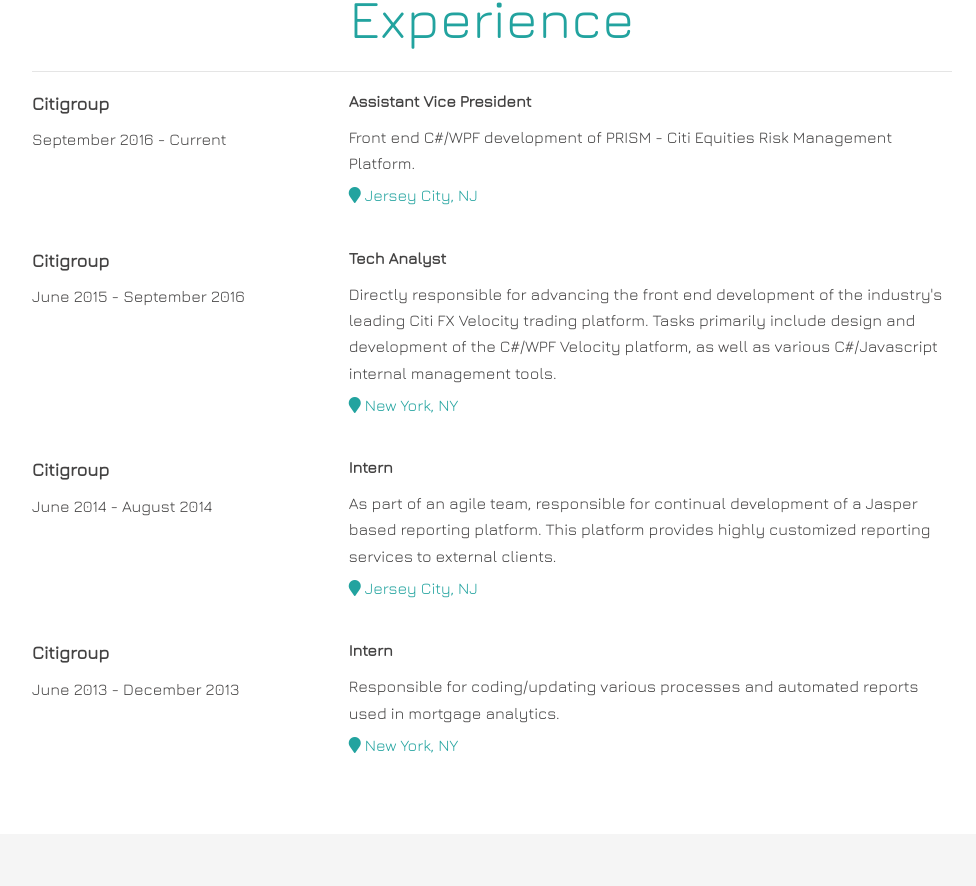
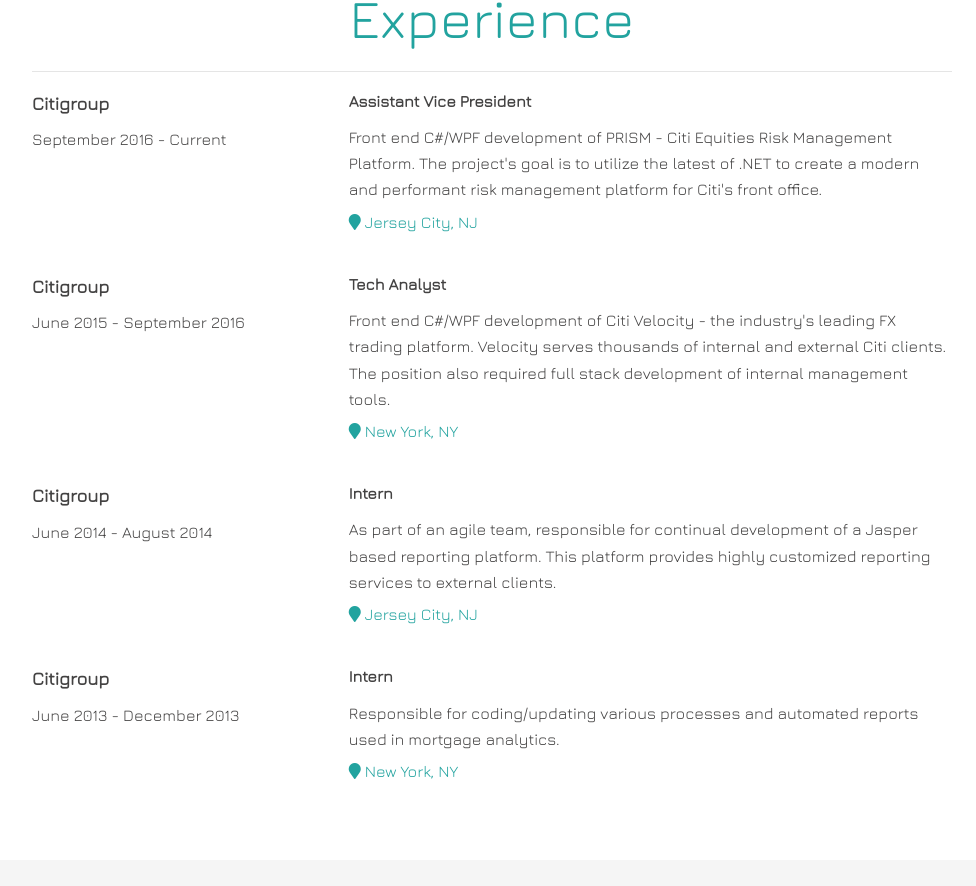
Before and after one commit to Antonite/Website, an Angular app: page / in a window 1280 px wide. Shown: the part 1535-2421 px from the top of the page, without its empty margins (148-1124 px from the left). Built offline with nearby package versions, Linux system fonts and the light colour scheme; no server answers; what highcharts-angular would draw is missing.

Commit message:
experience wording changes

```diff
--- a/src/app/experience/experience-data.ts
+++ b/src/app/experience/experience-data.ts
@@ -5,14 +5,14 @@
         name: "Citigroup",
         date: "September 2016 - Current",
         position: "Assistant Vice President",
-        description: "Front end C#/WPF development of PRISM - Citi Equities Risk Management Platform.",
+        description: "Front end C#/WPF development of PRISM - Citi Equities Risk Management Platform. The project's goal is to utilize the latest of .NET to create a modern and performant risk management platform for Citi's front office.",
         location: "Jersey City, NJ"
     },
     {
         name: "Citigroup",
         date: "June 2015 - September 2016",
         position: "Tech Analyst",
-        description: "Directly responsible for advancing the front end development of the industry's leading Citi FX Velocity trading platform. Tasks primarily include design and development of the C#/WPF Velocity platform, as well as various C#/Javascript internal management tools.",
+        description: "Front end C#/WPF development of Citi Velocity - the industry's leading FX trading platform. Velocity serves thousands of internal and external Citi clients. The position also required full stack development of internal management tools.",
         location: "New York, NY"
     },
     {
--- a/src/app/projects/projects.component.html
+++ b/src/app/projects/projects.component.html
@@ -41,10 +41,10 @@
         <p class="order side" [ngStyle]="{'color': order.side === 'SELL' ? '#d60000' : '#00d300'}">{{order.side}}</p>
       </div>
       <div class="col-md-4">
-        <p class="order">{{order.qty}}</p>
+        <p class="order">{{order.qty}} BNB</p>
       </div>
       <div class="col-md-4">
-        <p class="order">{{order.price}}</p>
+        <p class="order">${{order.price}}</p>
       </div>
     </div>
   </div>
```
